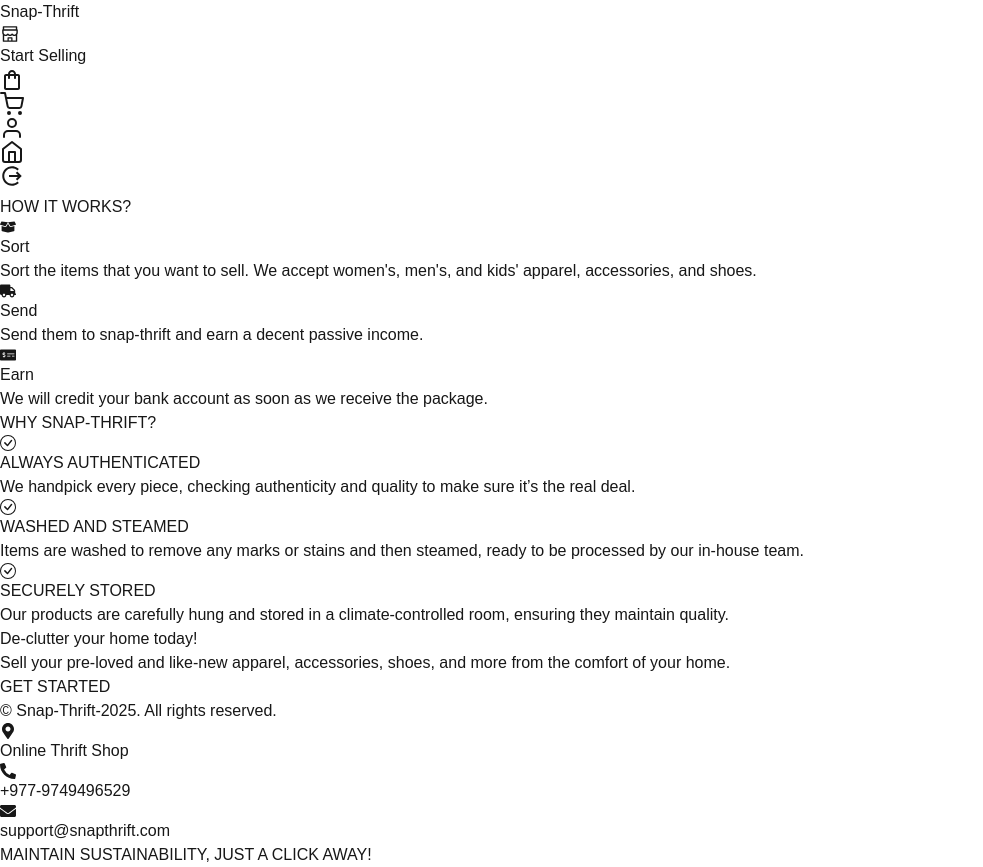
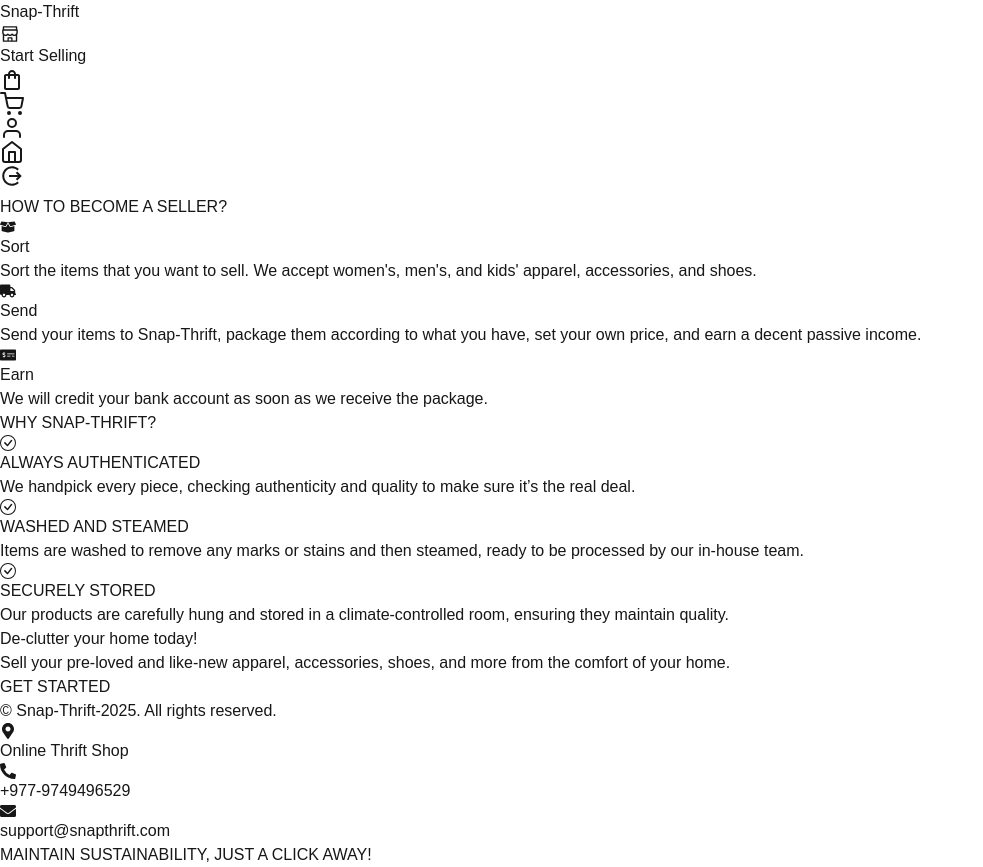
Before and after one commit to NabinaUpadhyaya/snap-thrifting, a Next.js app: page /howitworks in a window 1280 px wide. Shown: the whole page, without its empty margins (0-983 px from the left). Built offline with nearby package versions, Linux system fonts and the light colour scheme.

Commit message:
dashboard

```diff
--- a/src/app/howitworks/page.js
+++ b/src/app/howitworks/page.js
@@ -49,7 +49,7 @@
 
 const HowItWorksSection = () => (
   <div className="text-[#5F41E4] bg-white py-8 px-4">
-    <h2 className="text-2xl font-bold text-center mb-8">HOW IT WORKS?</h2>
+    <h2 className="text-2xl font-bold text-center mb-8">HOW TO BECOME A SELLER?</h2>
     <div className="grid grid-cols-1 md:grid-cols-3 gap-6 text-center">
       <div>
         <FaBoxOpen className="text-6xl text-amber-200 mx-auto mb-4" />
@@ -63,7 +63,7 @@
         <FaTruck className="text-6xl text-gray-500 mx-auto mb-4" />
         <h3 className="text-lg font-semibold">Send</h3>
         <p className="mt-2 text-gray-500">
-          Send them to snap-thrift and earn a decent passive income.
+        Send your items to Snap-Thrift, package them according to what you have, set your own price, and earn a decent passive income.
         </p>
       </div>
       <div>
--- a/src/app/userOrderPage/page.js
+++ b/src/app/userOrderPage/page.js
@@ -127,7 +127,7 @@
         setOrders(userOrders);
         setLoading(false);
       } catch (error) {
-        setError("Failed to load your orders. Please try again later.");
+        // setError("Failed to load your orders. Please try again later.");
         setLoading(false);
       }
     };
```
